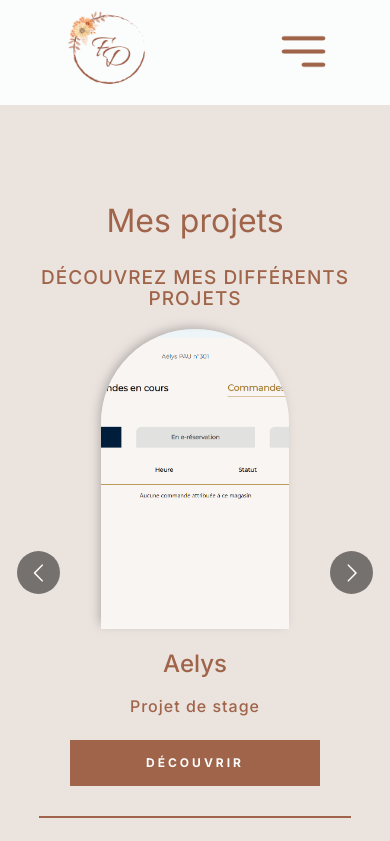
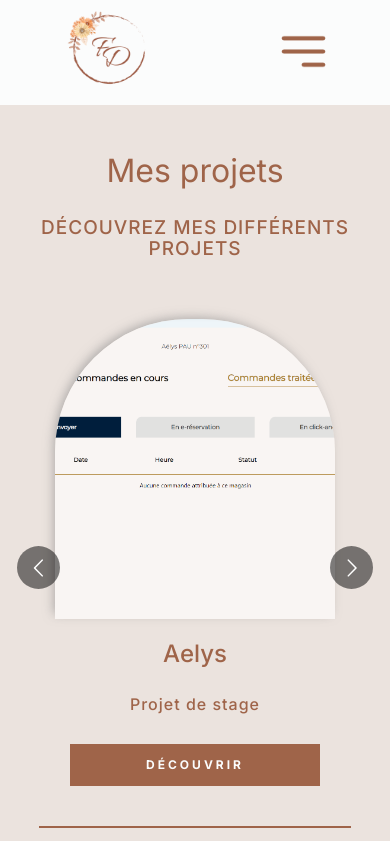
Before and after one commit to FannyDFT/Portfolio, a Next.js app: page /projects in a window 390 px wide. Shown: the top 841 px of the page. Built offline with nearby package versions, Linux system fonts and the light colour scheme.

Commit message:
change relatif path for images

```diff
--- a/datas/datas.ts
+++ b/datas/datas.ts
@@ -23,31 +23,31 @@ export const Technicalskills = [
 export const Projects = [
   {
     id: 1,
-    image: "../../../../assets/images/bionbe/accueil.png",
+    image: "/assets/images/bionbe/accueil.png",
     title: "Bionbe",
     subtitle: "Projet de stage",
   },
   {
     id: 2,
-    image: "../../../../assets/images/aelys/accueil.png",
+    image: "/assets/images/aelys/accueil.png",
     title: "Aelys",
     subtitle: "Projet de stage",
   },
   {
     id: 3,
-    image: "../../../../assets/images/bijoux_desoins/accueil.png",
+    image: "/assets/images/bijoux_desoins/accueil.png",
     title: "Bijoux de soins",
     subtitle: "Projet autonome",
   },
   {
     id: 4,
-    image: "../../../../assets/images/externatic/accueil.png",
+    image: "/assets/images/externatic/accueil.png",
     title: "Externatic",
     subtitle: "Projet de Formation en Groupe",
   },
   {
     id: 5,
-    image: "../../../../assets/images/ecotripr/accueil.png",
+    image: "/assets/images/ecotripr/accueil.png",
     title: "Ecotripr",
     subtitle: "Projet de Formation en Groupe",
   },
@@ -81,13 +81,13 @@ export const Projectdetails = [
       "Ce projet à été réalisé durant de mon stage chez Pic digital en collaboration avec mon tuteur. C'est un projet que j'ai démarré de zéro. Je devais améliorer la modale de recherche pour le site Bionbe afin que les utilisateurs puissent filtrer leurs recherches facilement et ainsi trouver des activités, des évènements, des clubs et des personnes autour d'eux.",
     technologiestitle: "Les technologies utilisées",
     technologies: ["Vite", "TS", "sass"],
-    image: "../../../assets/images/bionbe/accueil.png",
+    image: "/assets/images/bionbe/accueil.png",
     imageGallery: [
-      "../../../assets/images/bionbe/accueil.png",
-      "../../../assets/images/bionbe/mobile-accueil.png",
-      "../../../assets/images/bionbe/mobile1.png",
-      "../../../assets/images/bionbe/recherche.png",
-      "../../../assets/images/bionbe/tablette.png",
+      "/assets/images/bionbe/accueil.png",
+      "/assets/images/bionbe/mobile-accueil.png",
+      "/assets/images/bionbe/mobile1.png",
+      "/assets/images/bionbe/recherche.png",
+      "/assets/images/bionbe/tablette.png",
     ],
   },
   {
@@ -98,11 +98,11 @@ export const Projectdetails = [
       "Ce projet à été réalisé au cour de mon stage chez Pic digital en collaboration avec mon tuteur. C'est un projet que j'ai démarré de zéro. Je devais améliorer l'interface et l'utilisation du site pour les employés du magasin Aelys afin qu'ils puissent gérer leurs commandes facilement. Pour cela j'ai utilisé NeutralinoJs qui m'a permis de concevoir une application bureau compatible avec toutes les plateformes, ainsi que React et son framework Vite",
     technologiestitle: "Les technologies utilisées",
     technologies: ["Vite", "TS", "sass"],
-    image: "../../../assets/images/aelys/accueil.png",
+    image: "/assets/images/aelys/accueil.png",
     imageGallery: [
-      "../../../assets/images/aelys/accueil.png",
-      "../../../assets/images/aelys/aelys.png",
-      "../../../assets/images/aelys/settings.png",
+      "/assets/images/aelys/accueil.png",
+      "/assets/images/aelys/aelys.png",
+      "/assets/images/aelys/settings.png",
     ],
   },
   {
@@ -122,26 +122,26 @@ export const Projectdetails = [
       "Prisma",
       "docker",
     ],
-    image: "../../../assets/images/bijoux_desoins/accueil.png",
+    image: "/assets/images/bijoux_desoins/accueil.png",
     imageGallery: [
-      "../../../assets/images/bijoux_desoins/accueil.png",
-      "../../../assets/images/bijoux_desoins/connexion.png",
-      "../../../assets/images/bijoux_desoins/dashboard.png",
-      "../../../assets/images/bijoux_desoins/home.png",
-      "../../../assets/images/bijoux_desoins/inscription.png",
-      "../../../assets/images/bijoux_desoins/prestations.png",
-      "../../../assets/images/bijoux_desoins/products.png",
-      "../../../assets/images/bijoux_desoins/soins.png",
-      "../../../assets/images/bijoux_desoins/tarifs.png",
-      "../../../assets/images/bijoux_desoins/mobile_contact1.png",
-      "../../../assets/images/bijoux_desoins/mobile_contact.png",
-      "../../../assets/images/bijoux_desoins/mobile_home.png",
-      "../../../assets/images/bijoux_desoins/mobile_contact1.png",
-      "../../../assets/images/bijoux_desoins/mobile_footer.png",
-      "../../../assets/images/bijoux_desoins/mobile_prestations.png",
-      "../../../assets/images/bijoux_desoins/mobile_products.png",
-      "../../../assets/images/bijoux_desoins/mobile_tarifs.png",
-      "../../../assets/images/bijoux_desoins/mobile.png",
+      "/assets/images/bijoux_desoins/accueil.png",
+      "/assets/images/bijoux_desoins/connexion.png",
+      "/assets/images/bijoux_desoins/dashboard.png",
+      "/assets/images/bijoux_desoins/home.png",
+      "/assets/images/bijoux_desoins/inscription.png",
+      "/assets/images/bijoux_desoins/prestations.png",
+      "/assets/images/bijoux_desoins/products.png",
+      "/assets/images/bijoux_desoins/soins.png",
+      "/assets/images/bijoux_desoins/tarifs.png",
+      "/assets/images/bijoux_desoins/mobile_contact1.png",
+      "/assets/images/bijoux_desoins/mobile_contact.png",
+      "/assets/images/bijoux_desoins/mobile_home.png",
+      "/assets/images/bijoux_desoins/mobile_contact1.png",
+      "/assets/images/bijoux_desoins/mobile_footer.png",
+      "/assets/images/bijoux_desoins/mobile_prestations.png",
+      "/assets/images/bijoux_desoins/mobile_products.png",
+      "/assets/images/bijoux_desoins/mobile_tarifs.png",
+      "/assets/images/bijoux_desoins/mobile.png",
     ],
   },
 
@@ -162,18 +162,18 @@ export const Projectdetails = [
       "Prisma",
       "docker",
     ],
-    image: "../../../assets/images/externatic/accueil.png",
+    image: "/assets/images/externatic/accueil.png",
     imageGallery: [
-      "../../../assets/images/externatic/accueil.png",
-      "../../../assets/images/externatic/connection.png",
-      "../../../assets/images/externatic/entreprises.png",
-      "../../../assets/images/externatic/navbar.png",
-      "../../../assets/images/externatic/offres.png",
-      "../../../assets/images/externatic/mobile_accueil.png",
-      "../../../assets/images/externatic/mobile_offres.png",
-      "../../../assets/images/externatic/mobile_profile.png",
-      "../../../assets/images/externatic/mobile_footer.png",
-      "../../../assets/images/externatic/navbar_mobile.png",
+      "/assets/images/externatic/accueil.png",
+      "/assets/images/externatic/connection.png",
+      "/assets/images/externatic/entreprises.png",
+      "/assets/images/externatic/navbar.png",
+      "/assets/images/externatic/offres.png",
+      "/assets/images/externatic/mobile_accueil.png",
+      "/assets/images/externatic/mobile_offres.png",
+      "/assets/images/externatic/mobile_profile.png",
+      "/assets/images/externatic/mobile_footer.png",
+      "/assets/images/externatic/navbar_mobile.png",
     ],
   },
   {
@@ -183,15 +183,15 @@ export const Projectdetails = [
     description: "Mettre la description du projet",
     technologiestitle: "Les technologies utilisées",
     technologies: ["Vite", "TS", "sass"],
-    image: "../../../../assets/images/ecotripr/accueil.png",
+    image: "/assets/images/ecotripr/accueil.png",
     imageGallery: [
-      "../../../assets/images/ecotript/accueil.png",
-      "../../../assets/images/ecotript/accueil1.png",
-      "../../../assets/images/ecotript/accueil3.png",
-      "../../../assets/images/ecotript/choose-destination.png",
-      "../../../assets/images/ecotript/choose.png",
-      "../../../assets/images/ecotript/file.png",
-      "../../../assets/images/ecotript/last-step.png",
+      "/assets/images/ecotripr/accueil.png",
+      "/assets/images/ecotripr/accueil1.png",
+      "/assets/images/ecotripr/accueil3.png",
+      "/assets/images/ecotripr/choose-destination.png",
+      "/assets/images/ecotripr/choose.png",
+      "/assets/images/ecotripr/file.png",
+      "/assets/images/ecotripr/last-step.png",
     ],
   },
   {
@@ -201,14 +201,14 @@ export const Projectdetails = [
     description: "Mettre la description du projet",
     technologiestitle: "Les technologies utilisées",
     technologies: ["Vite", "TS", "sass"],
-    image: "../../../../assets/images/fleetgo/accueil1.png",
+    image: "/assets/images/fleetgo/accueil1.png",
     imageGallery: [
-      "../../../assets/images/fleetfo/accueil1.png",
-      "../../../assets/images/fleetfo/accueil2.png",
-      "../../../assets/images/fleetfo/accueil3.png",
-      "../../../assets/images/fleetfo/compte.png",
-      "../../../assets/images/fleetfo/mobile-compte.png",
-      "../../../assets/images/fleetfo/mobile.png",
+      "/assets/images/fleetgo/accueil1.png",
+      "/assets/images/fleetgo/accueil2.png",
+      "/assets/images/fleetgo/accueil3.png",
+      "/assets/images/fleetgo/compte.png",
+      "/assets/images/fleetgo/mobile-compte.png",
+      "/assets/images/fleetgo/mobile.png",
     ],
   },
   {
@@ -218,14 +218,14 @@ export const Projectdetails = [
     description: "Mettre la descrition du projet",
     technologiestitle: "Les technologies utilisées",
     technologies: ["Vite", "TS", "sass"],
-    image: "../../../assets/images/WildFit/accueil.png",
+    image: "/assets/images/WildFit/accueil.png",
     imageGallery: [
-      "../../../assets/images/WildFit/accueil.png",
-      "../../../assets/images/WildFit/exo.png",
-      "../../../assets/images/WildFit/mobile_accueil.png",
-      "../../../assets/images/WildFit/mobile_exo.png",
-      "../../../assets/images/WildFit/progress.png",
-      "../../../assets/images/WildFit/progress1.png",
+      "/assets/images/WildFit/accueil.png",
+      "/assets/images/WildFit/exo.png",
+      "/assets/images/WildFit/mobile_accueil.png",
+      "/assets/images/WildFit/mobile-exo.png",
+      "/assets/images/WildFit/progress.png",
+      "/assets/images/WildFit/progress1.png",
     ],
   },
   {
@@ -236,12 +236,12 @@ export const Projectdetails = [
       "Ce projet était le premier de ma formation. Il nous a permis de nous familiariser avec les langages de base du développement web (HtML, Css, Javascript). Nous l'avons réalisé par groupe de 4 et avons chacun travaillé sur une page différente du site. Pour ma part j’ai réalisé la page contact, avec la création d’une navigation responsive, un formulaire de contact, comprenant quelques animations, une validation du message à la soumission du formulaire, une carte indiquant l’emplacement de l’école, ainsi qu’un Footer avec l’accès aux différents réseaux sociaux de l’école.",
     technologiestitle: "Les technologies utilisées",
     technologies: ["HTML", "Css", "JS"],
-    image: "../../../assets/images/wsc_siteweb/contact.png",
+    image: "/assets/images/wsc_siteweb/contact.png",
     imageGallery: [
-      "../../../assets/images/wsc_siteweb/contact.png",
-      "../../../assets/images/wsc_siteweb/mobile_pied_page.png",
-      "../../../assets/images/wsc_siteweb/mobile.png",
-      "../../../assets/images/wsc_siteweb/pied_page.png",
+      "/assets/images/wsc_siteweb/contact.png",
+      "/assets/images/wsc_siteweb/mobile_pied_page.png",
+      "/assets/images/wsc_siteweb/mobile.png",
+      "/assets/images/wsc_siteweb/pied_page.png",
     ],
   },
 ];
--- a/src/app/projects/[slug]/[gallery]/page.tsx
+++ b/src/app/projects/[slug]/[gallery]/page.tsx
@@ -60,7 +60,7 @@ function Gallery({ params }: ProjectProps) {
                   onClick={() => openModal(index)}
                 >
                   <Image
-                    src={`/${item}`}
+                    src={`${item}`}
                     alt="image project"
                     width={247}
                     height={247}
@@ -73,7 +73,7 @@ function Gallery({ params }: ProjectProps) {
 
       {isModalOpen && selectedImageIndex && projectDetails && (
         <Modale
-          imageProjects={`/${projectDetails.imageGallery[selectedImageIndex]}`}
+          imageProjects={`${projectDetails.imageGallery[selectedImageIndex]}`}
           closeModale={openModal}
         />
       )}
--- a/src/app/projects/[slug]/page.tsx
+++ b/src/app/projects/[slug]/page.tsx
@@ -53,7 +53,7 @@ function Project({ params }: ProjectProps) {
           <Image src={arrow} width={30} height={30} alt="arrow" />
         </div>
         <Image
-          src={`/${projectDetails.image}`}
+          src={`${projectDetails.image}`}
           width={563}
           height={281}
           alt="image"
--- a/src/app/projects/_projects-page.scss
+++ b/src/app/projects/_projects-page.scss
@@ -9,18 +9,24 @@
   border-bottom: 2px dotted variables.$brown;
 
   @media screen and (max-width: 768px) {
-    padding-top: 105px;
+    gap: 30px;
   }
 
   &__header {
     width: 100%;
     height: 20%;
     padding-top: 50px;
+    @media screen and (max-width: 768px) {
+      padding-top: 105px;
+    }
   }
 
   &__allProjects {
     width: 100%;
     height: 80%;
+    @media screen and (max-width: 768px) {
+      padding-bottom: 50px;
+    }
 
     ul {
       padding-top: 20px;
--- a/src/app/projects/page.tsx
+++ b/src/app/projects/page.tsx
@@ -41,7 +41,10 @@ function AllProjects() {
       <div className="container-projectsList__allProjects">
         <Carousel responsive={responsive} autoPlay>
           {Projectdetails &&
-            Projectdetails.map((item) => (
+            Projectdetails.map((item) => {
+              console.log(item.image); // Affiche la valeur de item.image dans la console
+
+              return (
                 <Link href={`/projects/${item.id}`} key={item.id}>
                   <ProjectCard
                     image={item.image}
@@ -54,9 +57,9 @@ function AllProjects() {
                     projectLink={`/projects/${item.id.toString()}`}
                   />
                 </Link>
-            ))}
+              );
+            })}
         </Carousel>
-        ;
       </div>
     </div>
   );
--- a/src/components/Projects/content/ProjectCard.tsx
+++ b/src/components/Projects/content/ProjectCard.tsx
@@ -23,7 +23,7 @@ function ProjectCard({
   return (
     <div className="container_card">
       <div className="container_card__img">
-        <Image src={`/${image}`} width={133} height={133} alt="image_project" />
+        <Image src={`${image}`} width={133} height={133} alt="image_project" />
       </div>
       <div className="container_card__text">
         <h1>{title}</h1>
--- a/src/components/Projects/content/_projectcard.scss
+++ b/src/components/Projects/content/_projectcard.scss
@@ -29,7 +29,7 @@
     align-items: flex-end;
     justify-content: center;
     @media screen and (max-width: 768px) {
-      width: 60%;
+      width: 90%;
       height: 60%;
       display: flex;
       justify-content: center;
@@ -64,6 +64,7 @@
 
     @media screen and (max-width: 768px) {
       height: 40%;
+      gap: 20px;
     }
 
     h1 {
```
Lines whose indentation alone changed are shown as unchanged.
